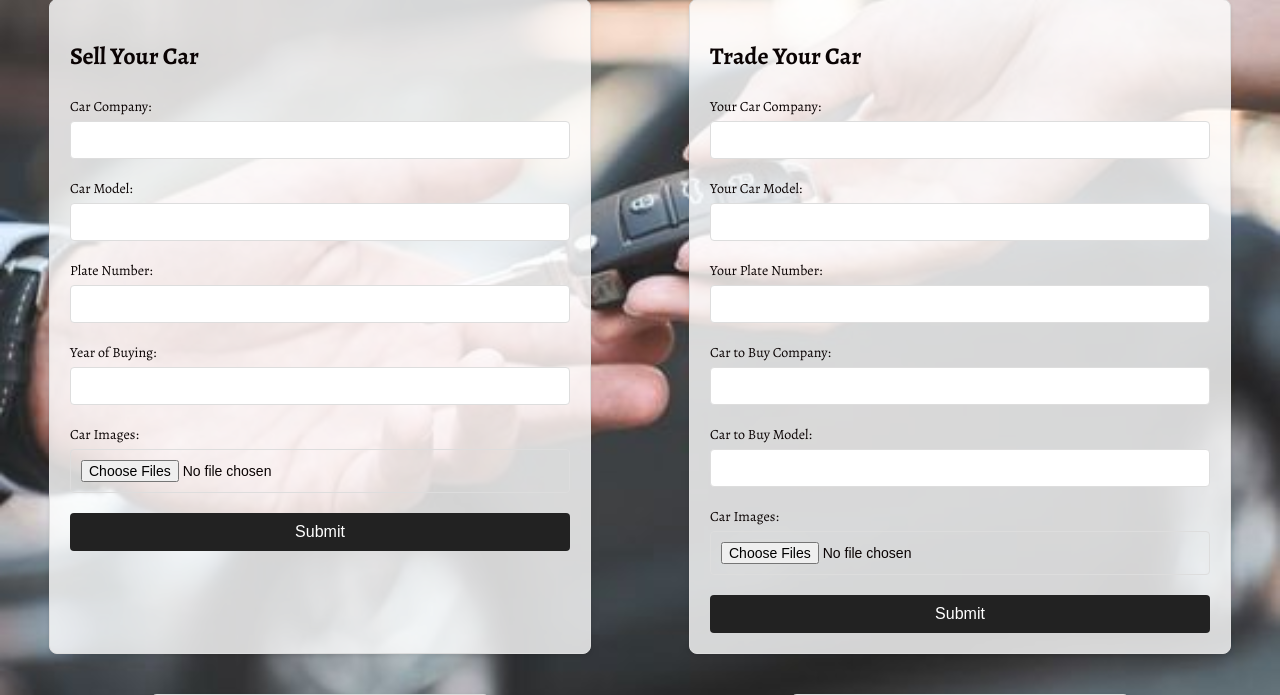
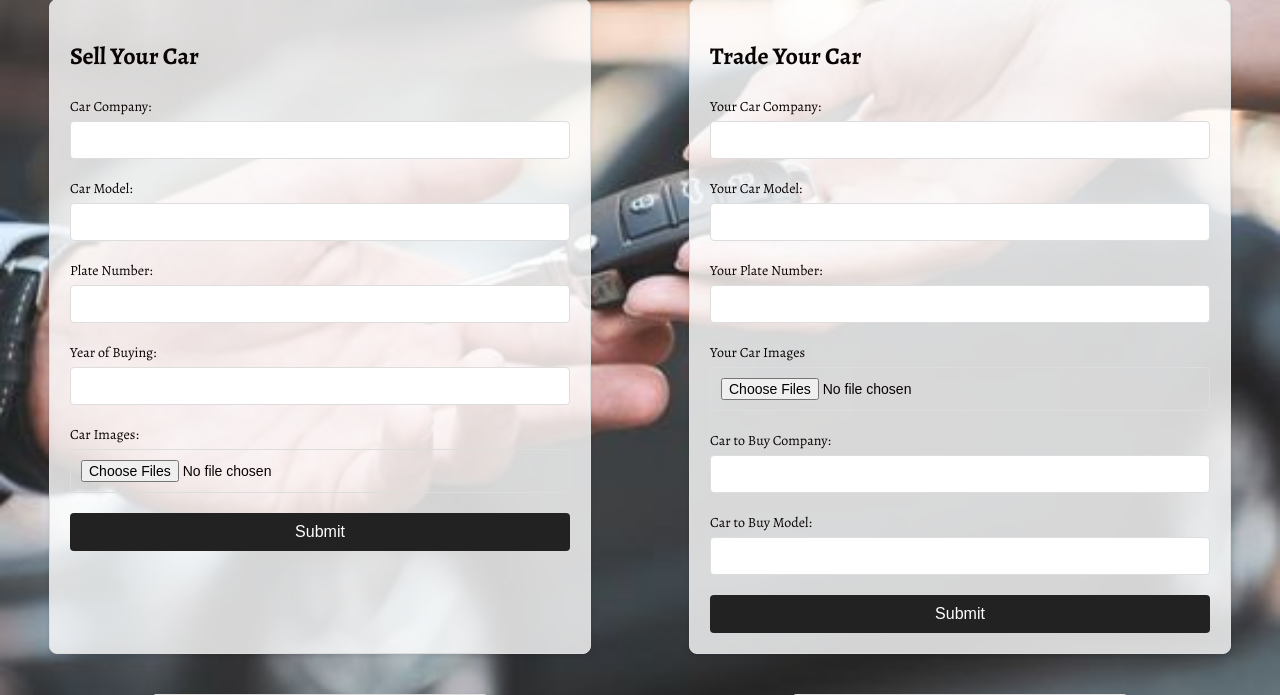
Before and after one commit to Gagan07-GP/car-website, a PHP site: page /selltrade.php in a window 1280 px wide. Shown: the part 128-823 px from the top of the page. Run offline with PHP 8.4, Linux system fonts and the light colour scheme; the visitor is signed in with stand-in values (Sample User, id 1).

Commit message:
Update selltrade.php

```diff
--- a/selltrade.php
+++ b/selltrade.php
@@ -50,7 +50,7 @@ if (isset($_POST['sellcar'])) {
 
         // Execute the statement
         if (mysqli_stmt_execute($stmt)) {
-            $messageSell = "Car details have been successfully submitted!";
+            $messageSell = "Thank you!Car details have been successfully submitted .We will contact you soon";
             echo '<script>alert("' . $messageSell . '"); window.location.href = "selltrade.php";</script>';
             exit();
         } else {
@@ -93,7 +93,7 @@ if (isset($_POST['tradecar'])) {
 
         // Execute the statement
         if (mysqli_stmt_execute($stmt)) {
-            $messageTrade = "Trade details have been successfully submitted!";
+            $messageTrade = "Thank you for your support!Trade details have been successfully submitted.We will contact you soon ";
             echo '<script>alert("' . $messageTrade . '"); window.location.href = "selltrade.php";</script>';
             exit();
         } else {
@@ -477,12 +477,13 @@ mysqli_close($con);
                     <input type="text" id="yourCarModel" name="yourCarModel" required>
                     <label for="yourPlateNumber">Your Plate Number:</label>
                     <input type="text" id="yourPlateNumber" name="yourPlateNumber" required>
+                    <label for="yourPlateNumber">Your Car Images</label>
+                    <input type="file" id="carImagestrade" name="carImagestrade[]" multiple required>
                     <label for="carToBuyCompany">Car to Buy Company:</label>
                     <input type="text" id="carToBuyCompany" name="carToBuyCompany" required>
                     <label for="carToBuyModel">Car to Buy Model:</label>
                     <input type="text" id="carToBuyModel" name="carToBuyModel" required>
-                    <label for="carImagestrade">Car Images:</label>
-                    <input type="file" id="carImagestrade" name="carImagestrade[]" multiple required>
+
                     <button type="submit" name="tradecar">Submit</button>
                 </form>
             </div>
```
